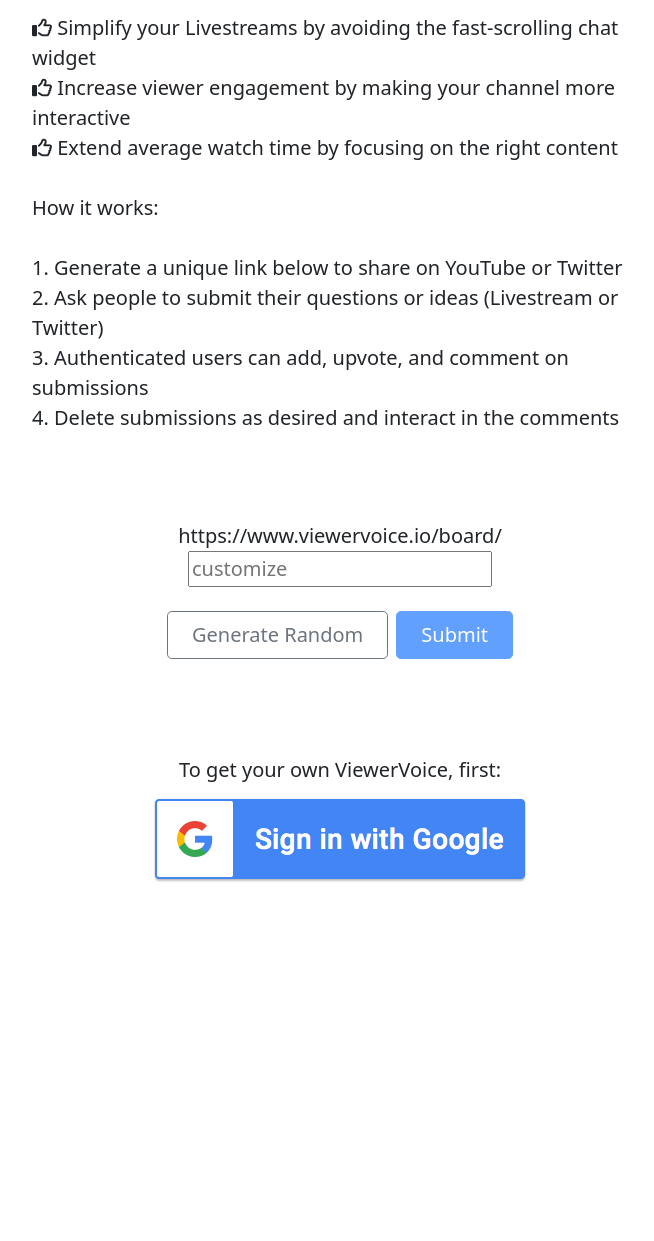
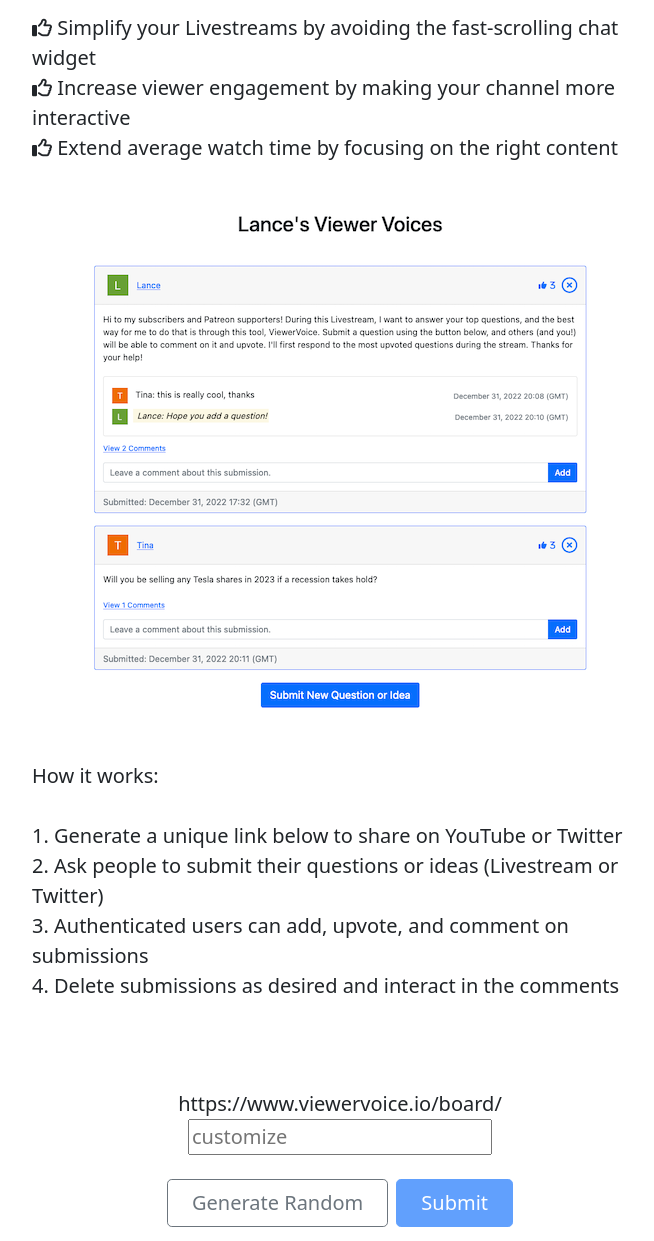
Before and after one commit to ljonespwc/ViewerVoice, a Flask app: page / in a window 1280 px wide. Shown: the part 300-1541 px from the top of the page, without its empty margins (300-954 px from the left). Before the commit the page ends 1182 px from the top, so only its background shows below. Run offline with Flask 3, Linux system fonts and the light colour scheme; some libraries are stand-ins or nearby versions.

Commit message:
home page tweaks

```diff
--- a/website/templates/home.html
+++ b/website/templates/home.html
@@ -38,7 +38,12 @@
         <p class="lead my-5">
             <i class="fa-regular fa-thumbs-up"></i> Simplify your Livestreams by avoiding the fast-scrolling chat widget<br>
             <i class="fa-regular fa-thumbs-up"></i> Increase viewer engagement by making your channel more interactive<br>
-            <i class="fa-regular fa-thumbs-up"></i> Extend average watch time by focusing on the right content<br><br>
+            <i class="fa-regular fa-thumbs-up"></i> Extend average watch time by focusing on the right content
+        </p>
+        <p class="text-center">
+            <img src="/static/images/home_image.png" width="500" height="502">
+        </p>
+        <p class="lead my-5">
             How it works:<br><br>
             1. Generate a unique link below to share on YouTube or Twitter<br>
             2. Ask people to submit their questions or ideas (Livestream or Twitter)<br>
```
Also changed, not shown: website/static/images/home_image.png (added).
